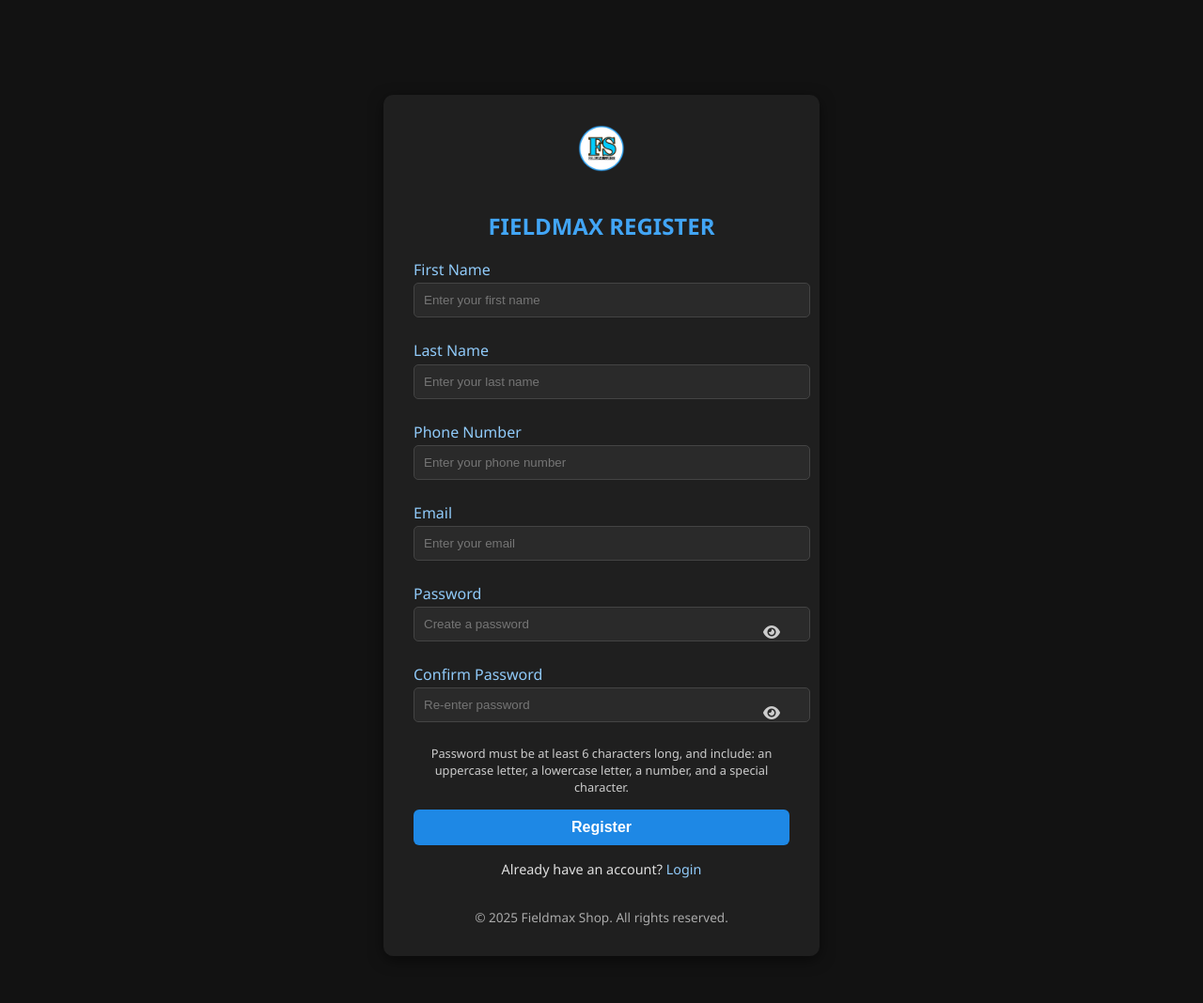
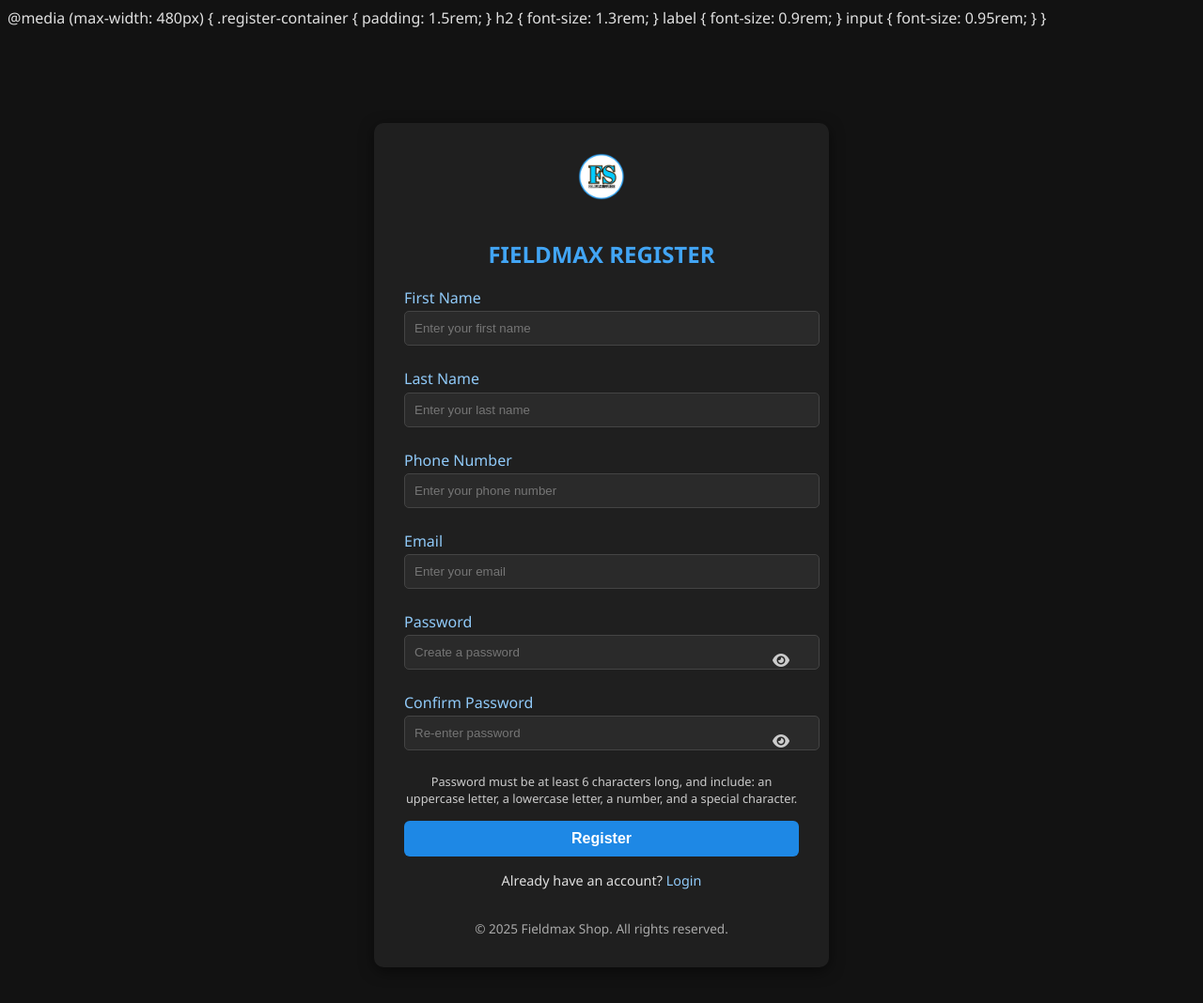
Before and after one commit to Vincentchirchir/fieldmax-sales-app, a Flask app: page /register in a window 1280 px wide. Shown: the whole page at 94% size. Before the commit the page ends 1018 px from the top, so only its background shows below. Run offline with Flask 3, Linux system fonts and the light colour scheme; some libraries are stand-ins or nearby versions.

Commit message:
Update register.html

```diff
--- a/templates/register.html
+++ b/templates/register.html
@@ -12,7 +12,8 @@
     }
 
     .register-container {
-      max-width: 400px;
+  width: 90%;
+  max-width: 420px;
   margin: 8% auto 3%;
   background-color: #1f1f1f;
   padding: 2rem;
@@ -137,6 +138,23 @@
       font-size: 0.85rem;
     }
   </style>
+  @media (max-width: 480px) {
+  .register-container {
+    padding: 1.5rem;
+  }
+
+  h2 {
+    font-size: 1.3rem;
+  }
+
+  label {
+    font-size: 0.9rem;
+  }
+
+  input {
+    font-size: 0.95rem;
+  }
+}
 </head>
 <body>
 
```
Lines whose indentation alone changed are shown as unchanged.
